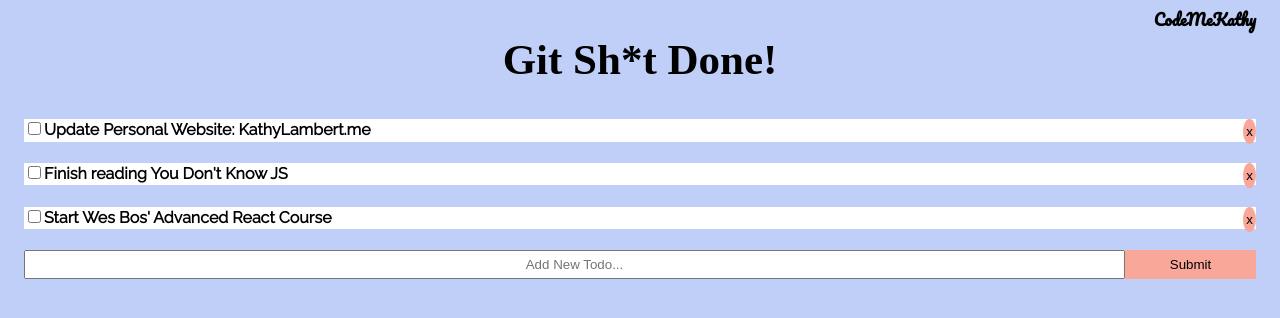
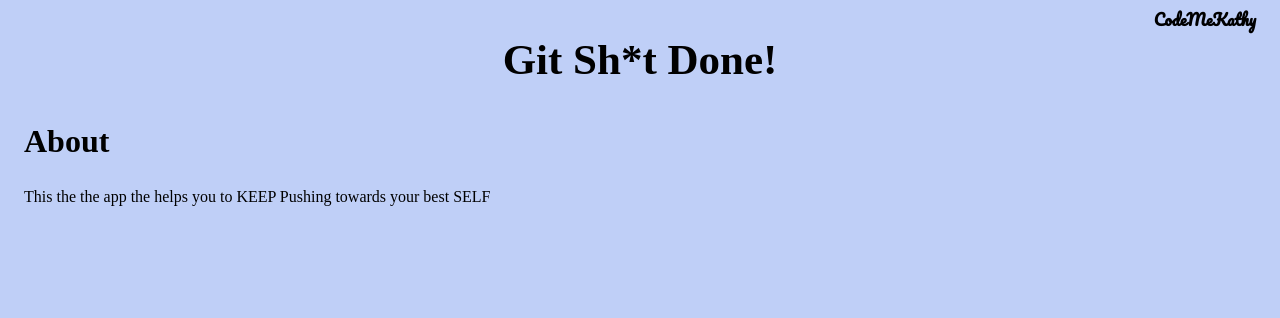
Before and after one commit to CodeMeKathy/reactcc, a React (Create React App) app: page /about in a window 1280 px wide. Shown: the top 318 px of the page. Built offline with nearby package versions, Linux system fonts and the light colour scheme; a web font is replaced by a local one.

Commit message:
Installed react-router-dom. Added two routes for home and about to the App.js component. Moved the Logo.js component to the layout folder.

```diff
--- a/package.json
+++ b/package.json
@@ -5,6 +5,7 @@
   "dependencies": {
     "react": "^16.8.6",
     "react-dom": "^16.8.6",
+    "react-router-dom": "^5.0.0",
     "react-scripts": "2.1.8",
     "uuid": "^3.3.2"
   },
--- a/src/App.js
+++ b/src/App.js
@@ -1,8 +1,11 @@
 import React, { Component } from 'react';
+import { BrowserRouter as Router, Route } from 'react-router-dom';
+
 import Header from './components/layouts/Header'
-import Logo from './components/Logo'
+import Logo from './components/layouts/Logo'
 import Todos from './components/Todos'
 import AddTodoItem from './components/AddTodoItem';
+import About from "./components/pages/About";
 
 import './App.css';
 
@@ -65,14 +68,21 @@ class App extends Component {
   render() {
     // console.log(this.state.todos)
     return (
+      <Router>
         <div className="App">
           <div className="container">
             <Logo />
             <Header />
+            <Route exact path='/' render={props => (
+              <React.Fragment>
                 <Todos todos={this.state.todos} markTodoComplete={this.markTodoComplete} delTodo={this.delTodo} />
                 <AddTodoItem addTodo={this.addTodo} />
+              </React.Fragment>
+            )}/>
+            <Route path='/about' component={About} />
           </div>
         </div>
+      </Router>
     );
   }
 }
--- a/src/components/pages/About.js
+++ b/src/components/pages/About.js
@@ -6,7 +6,7 @@ export default function About() {
   return (
     <React.Fragment>
       <h1>About</h1>
-        <p>This the the app the helps you to Keep Pushing towards your best SELF</p>
+        <p>This the the app the helps you to KEEP Pushing towards your best SELF</p>
     </React.Fragment>
   )
 }
```
Also changed, not shown: src/components/layouts/Logo.js (renamed from src/components/Logo.js), 1 other file (tests, documents, lock files or other folders). Lines whose indentation alone changed are shown as unchanged.
